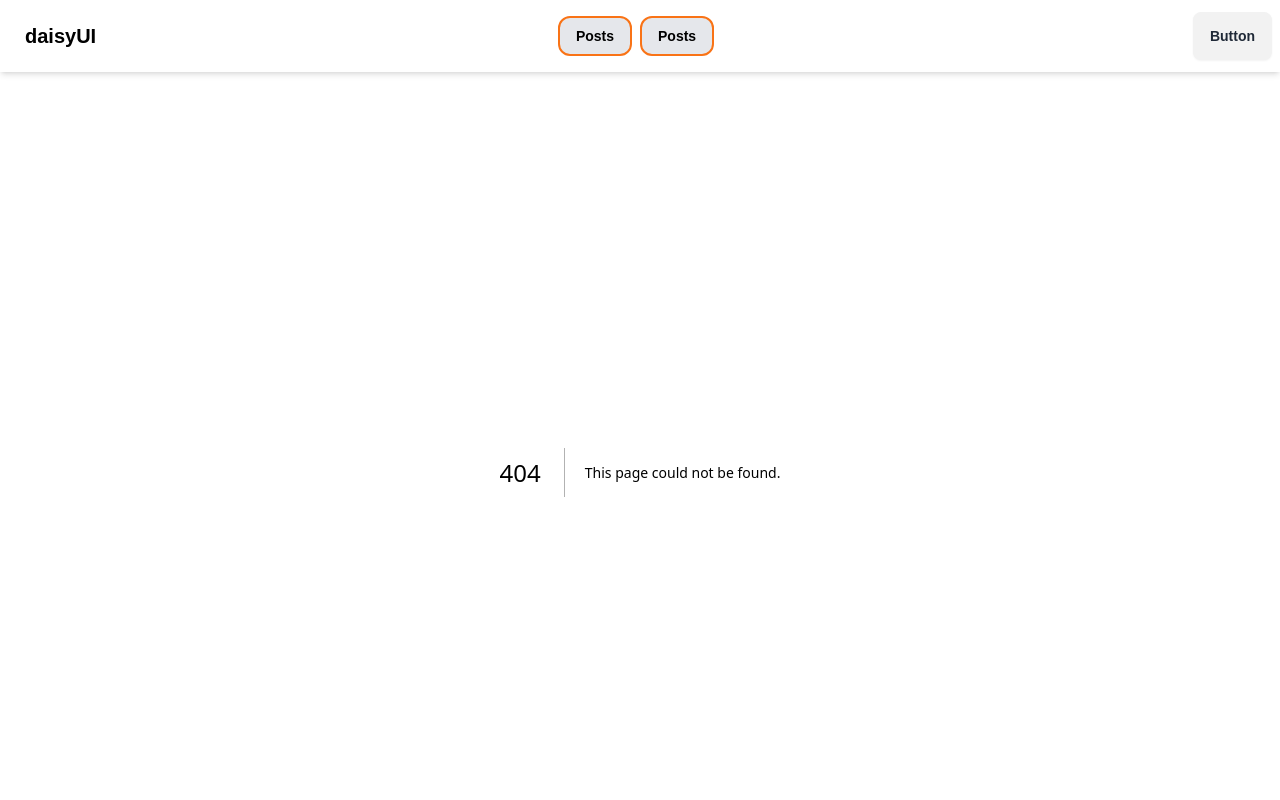
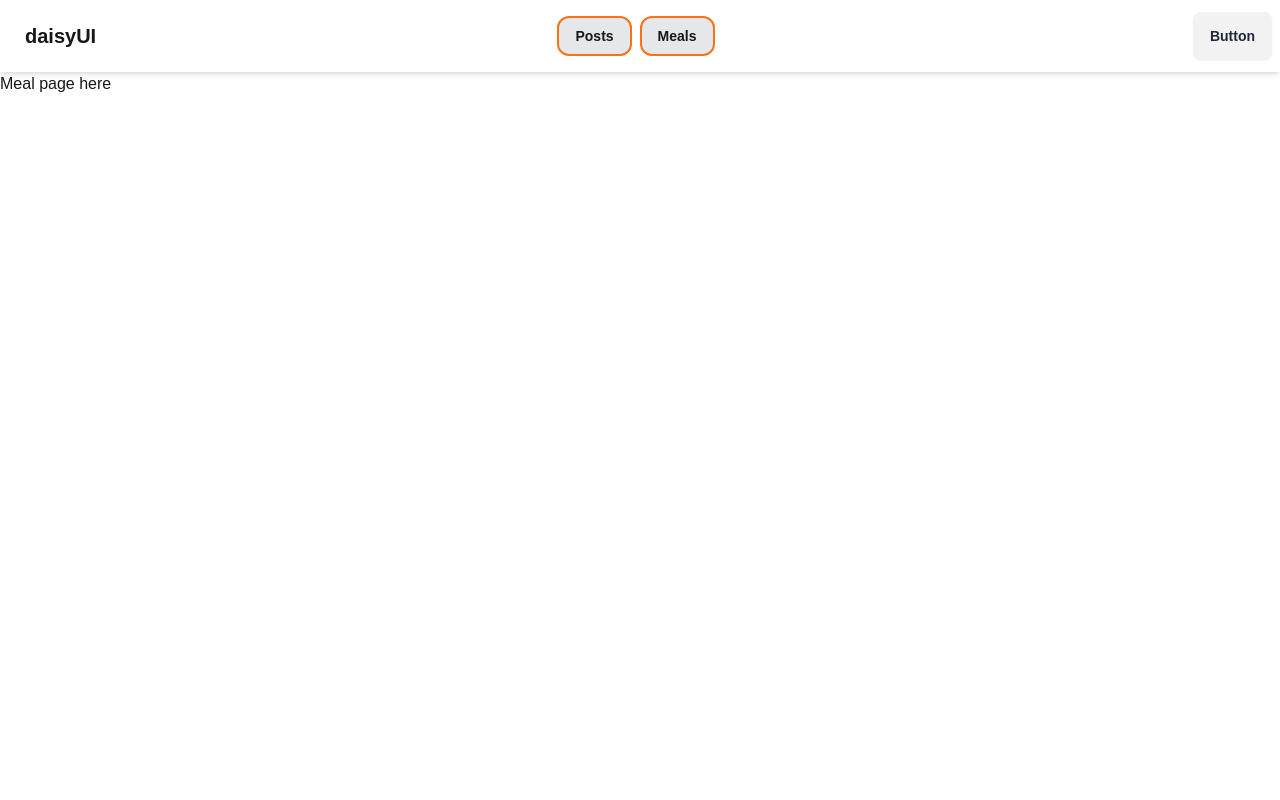
Before and after one commit to Arif-Islam21/next-free-code-camp, a Next.js app: page /meals in a window 1280 px wide. Before the commit this address had no page. Shown: the top 800 px of the page. Built offline with nearby package versions, Linux system fonts and the light colour scheme.

Commit message:
showing meals

```diff
--- a/app/components/Navbar.js
+++ b/app/components/Navbar.js
@@ -1,18 +1,29 @@
 import Link from "next/link";
 
 function Navbar() {
+  const lilnksData = [
+    {
+      name: "Posts",
+      path: "/posts",
+    },
+    {
+      name: "Meals",
+      path: "/meals",
+    },
+  ];
+
   const links = (
     <>
-      <li className="bg-gray-200 border-2 mr-2 border-orange-500 rounded-xl ">
-        <Link className="font-bold" href="/posts">
-          Posts
-        </Link>
-      </li>
-      <li className="bg-gray-200 border-2 mr-2 border-orange-500 rounded-xl ">
-        <Link className="font-bold" href="/psts">
-          Posts
-        </Link>
-      </li>
+      {lilnksData.map((item, idx) => (
+        <li
+          key={idx}
+          className="bg-gray-200 border-2 mr-2 border-orange-500 rounded-xl "
+        >
+          <Link className="font-bold" href={item.path}>
+            {item.name}
+          </Link>
+        </li>
+      ))}
     </>
   );
 
--- /dev/null
+++ b/app/meals/page.js
@@ -0,0 +1,7 @@
+import React from "react";
+
+const mealPage = () => {
+  return <div>Meal page here</div>;
+};
+
+export default mealPage;
--- a/app/posts/page.js
+++ b/app/posts/page.js
@@ -13,7 +13,7 @@ const postPage = async () => {
             key={post.id}
           >
             <h6 className="text-xl font-semibold">{post.title}</h6>
-            <p className="text-sm">{post.body}</p>
+            {/* <p className="text-sm">{post.body}</p> */}
             <button className="btn btn-accent">
               <Link href={`/posts/${post.id}`}>Read Post</Link>
             </button>
```
